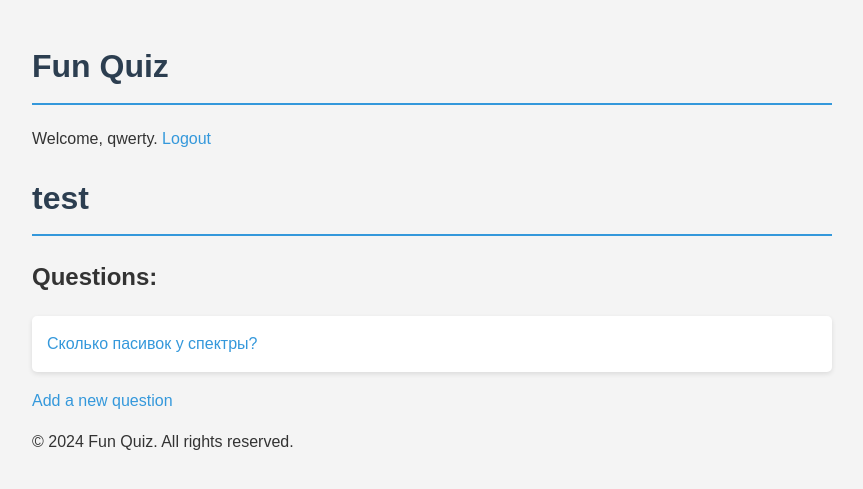
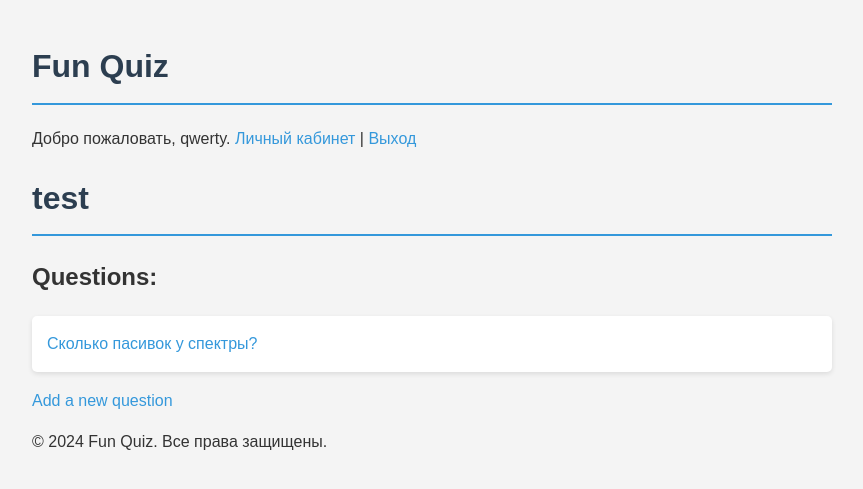
Before and after one commit to diacel/django-quiz, a Django app: page /quiz/1/ in a window 1280 px wide. Shown: the top 489 px of the page, without its empty margins (208-1071 px from the left). Run offline with Django 5.2, Linux system fonts and the light colour scheme; the first user in the database is signed in; data comes from the database, SQL or seed files in the repository.

Commit message:
"Updated database, templates, and views for Fun Quiz application"

```diff
--- a/funquiz/quize/templates/base.html
+++ b/funquiz/quize/templates/base.html
@@ -55,8 +55,8 @@
             background-color: #2980b9;
         }
         small {
-        color: #777;
-        font-size: 0.8em;
+            color: #777;
+            font-size: 0.8em;
         }
     </style>
 </head>
@@ -64,17 +64,19 @@
     <header>
         <h1>Fun Quiz</h1>
         {% if user.is_authenticated %}
-          <p>Welcome, {{ user.username }}. <a href="{% url 'logout' %}">Logout</a></p>
+            <p>Добро пожаловать, {{ user.username }}.
+            <a href="{% url 'profile' %}">Личный кабинет</a> |
+            <a href="{% url 'logout' %}">Выход</a></p>
         {% else %}
-          <p><a href="{% url 'login' %}">Login</a> or <a href="{% url 'register' %}">Register</a></p>
+            <p><a href="{% url 'login' %}">Войти</a> или <a href="{% url 'register' %}">Зарегистрироваться</a></p>
         {% endif %}
-      </header>
+    </header>
     <main>
         {% block content %}
         {% endblock %}
     </main>
     <footer>
-        <p>&copy; 2024 Fun Quiz. All rights reserved.</p>
+        <p>&copy; 2024 Fun Quiz. Все права защищены.</p>
     </footer>
 </body>
 </html>
--- a/funquiz/quize/urls.py
+++ b/funquiz/quize/urls.py
@@ -1,5 +1,7 @@
 from django.urls import path
 from . import views
+from django.contrib.auth import views as auth_views
+from .views import profile_view
 
 urlpatterns = [
     path('', views.index, name='index'),
@@ -14,4 +16,9 @@ urlpatterns = [
     path('register/', views .register, name='register'),
     path('quiz/<int:quiz_id>/', views.quiz_detail_public, name='quiz_detail_public'),
     path('quiz/<int:quiz_id>/detail/', views.quiz_detail, name='quiz_detail'),
+    path('profile/', profile_view, name='profile'),
 ]
+
+urlpatterns += [
+    path('logout/', auth_views.LogoutView.as_view(), name='logout'),
+]
--- a/funquiz/quize/views.py
+++ b/funquiz/quize/views.py
@@ -28,6 +28,9 @@ class ChoiceForm(forms.Form):
     )
 
 @login_required
+def profile_view(request):
+    return render(request, 'profile.html', {'user': request.user})
+
 def detail(request, question_id):
     question = get_object_or_404(Question, pk=question_id)
     user_choice = question.choice_set.filter(users=request.user).first()
```
Also changed, not shown: funquiz/quize/templates/profile.html (added, +13 -0 lines), funquiz/db.sqlite3.
